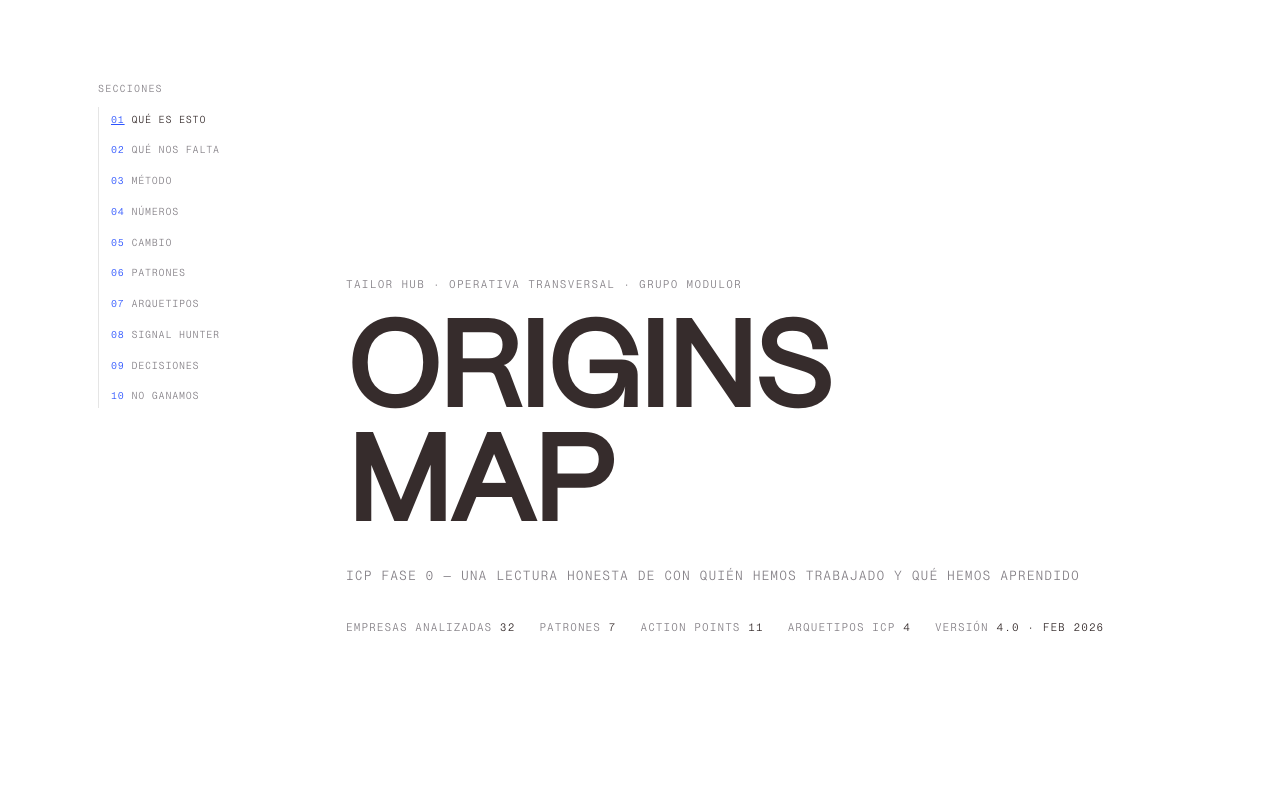
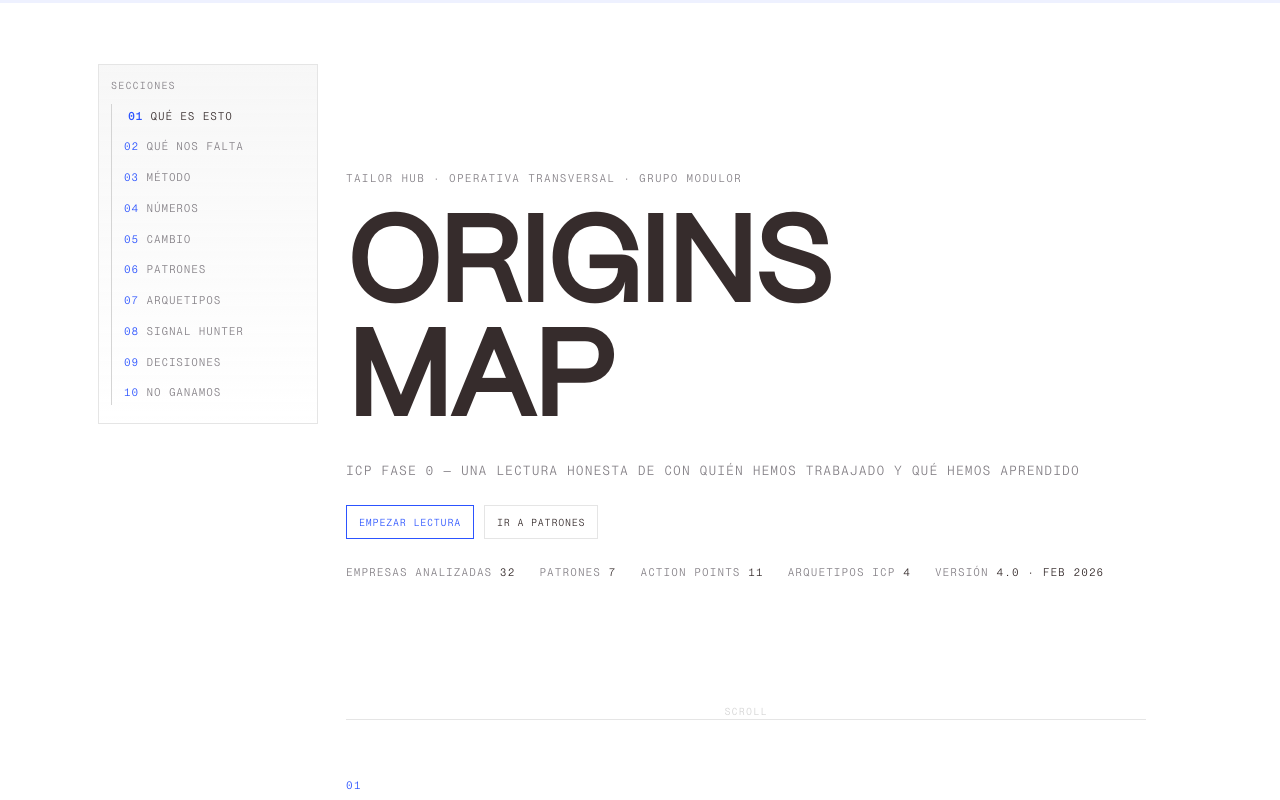
Before and after one commit to smilingcoco/Origins-Map-Tailor-Hub, a React (Vite) app: page / in a window 1280 px wide. Shown: the top 800 px of the page. Built offline with nearby package versions, Linux system fonts and the light colour scheme.

Commit message:
Improve hero and navigation UX clarity

```diff
--- a/src/App.jsx
+++ b/src/App.jsx
@@ -20,6 +20,7 @@ import Footer from './components/Footer';
 export default function App() {
   const [metricsActive, setMetricsActive] = useState(false);
   const [activeSection, setActiveSection] = useState('section-01');
+  const [readingProgress, setReadingProgress] = useState(0);
 
   const navSections = [
     { id: 'section-01', number: '01', title: 'Qué es esto' },
@@ -50,8 +51,24 @@ export default function App() {
     return () => observer.disconnect();
   }, []);
 
+  useEffect(() => {
+    const onScroll = () => {
+      const scrollTop = window.scrollY || window.pageYOffset;
+      const maxScroll = document.documentElement.scrollHeight - window.innerHeight;
+      const progress = maxScroll > 0 ? Math.min(100, (scrollTop / maxScroll) * 100) : 0;
+      setReadingProgress(progress);
+    };
+
+    window.addEventListener('scroll', onScroll, { passive: true });
+    onScroll();
+    return () => window.removeEventListener('scroll', onScroll);
+  }, []);
+
   return (
     <main className="page-shell">
+      <div className="reading-progress" aria-hidden="true">
+        <div className="reading-progress-bar" style={{ width: `${readingProgress}%` }} />
+      </div>
       <div className="app-layout">
         <aside className="side-nav" aria-label="Navegación por secciones">
           <div className="side-nav-label">Secciones</div>
--- a/src/components/HeroSection.jsx
+++ b/src/components/HeroSection.jsx
@@ -25,6 +25,14 @@ export default function HeroSection({ meta }) {
         </motion.span>
       </h1>
       <p className="hero-subtitle">{meta.subtitle}</p>
+      <div className="hero-actions">
+        <a className="hero-action primary" href="#section-01">
+          Empezar lectura
+        </a>
+        <a className="hero-action" href="#section-06">
+          Ir a patrones
+        </a>
+      </div>
       <div className="hero-meta-row">
         {meta.stats.map((item) => (
           <div className="hero-meta-item" key={item.label}>
--- a/src/styles/globals.css
+++ b/src/styles/globals.css
@@ -55,7 +55,23 @@ a {
 .page-shell {
   max-width: 1180px;
   margin: 0 auto;
-  padding: 80px 48px 120px;
+  padding: 64px 48px 120px;
+}
+
+.reading-progress {
+  position: fixed;
+  top: 0;
+  left: 0;
+  width: 100%;
+  height: 3px;
+  background: rgba(44, 84, 255, 0.08);
+  z-index: 120;
+}
+
+.reading-progress-bar {
+  height: 100%;
+  background: var(--blue-500);
+  transition: width 0.15s ease-out;
 }
 
 .app-layout {
@@ -73,6 +89,9 @@ a {
   position: sticky;
   top: 20px;
   align-self: start;
+  padding: 12px;
+  border: 1px solid var(--neutral-200);
+  background: linear-gradient(180deg, rgba(245, 245, 245, 0.8), rgba(255, 255, 255, 0.9));
 }
 
 .side-nav-label,
@@ -90,7 +109,7 @@ a {
 
 .side-nav-list {
   list-style: none;
-  border-left: 1px solid var(--neutral-200);
+  border-left: 1px solid var(--neutral-300);
   padding-left: 12px;
 }
 
@@ -101,10 +120,11 @@ a {
 .side-nav-link {
   display: inline-block;
   text-decoration: none;
-  font-size: 10px;
+  font-size: 11px;
   letter-spacing: 0.08em;
   color: var(--neutral-600);
-  transition: color 0.2s ease;
+  transition: color 0.2s ease, transform 0.2s ease;
+  padding: 2px 0;
 }
 
 .side-nav-link:focus-visible {
@@ -118,18 +138,18 @@ a {
 
 .side-nav-link.active {
   color: var(--neutral-900);
+  transform: translateX(4px);
 }
 
 .side-nav-link.active span {
-  text-decoration: underline;
-  text-decoration-thickness: 1px;
+  font-weight: 700;
 }
 
 .hero-section {
-  min-height: 100vh;
+  min-height: 82vh;
   border-bottom: 1px solid var(--neutral-200);
-  margin-bottom: 72px;
-  padding-bottom: 48px;
+  margin-bottom: 56px;
+  padding-bottom: 32px;
   display: flex;
   flex-direction: column;
   justify-content: center;
@@ -191,7 +211,29 @@ a {
   font-size: 13px;
   letter-spacing: 0.08em;
   color: var(--neutral-600);
-  margin-bottom: 32px;
+  margin-bottom: 24px;
+}
+
+.hero-actions {
+  display: flex;
+  gap: 10px;
+  margin-bottom: 24px;
+}
+
+.hero-action {
+  font-family: 'PPNeueMontrealMono', monospace;
+  text-transform: uppercase;
+  letter-spacing: 0.08em;
+  font-size: 10px;
+  text-decoration: none;
+  color: var(--neutral-900);
+  border: 1px solid var(--neutral-200);
+  padding: 8px 12px;
+}
+
+.hero-action.primary {
+  border-color: var(--blue-500);
+  color: var(--blue-500);
 }
 
 .hero-meta-row {
@@ -761,6 +803,9 @@ a {
 
   .side-nav {
     position: static;
+    padding: 0;
+    border: none;
+    background: transparent;
   }
 
   .side-nav-list {
@@ -794,7 +839,11 @@ a {
 @media (max-width: 640px) {
   .hero-section {
     min-height: auto;
-    padding-top: 20vh;
+    padding-top: 12vh;
+  }
+
+  .hero-actions {
+    flex-wrap: wrap;
   }
 
   .hero-meta-row {
```
